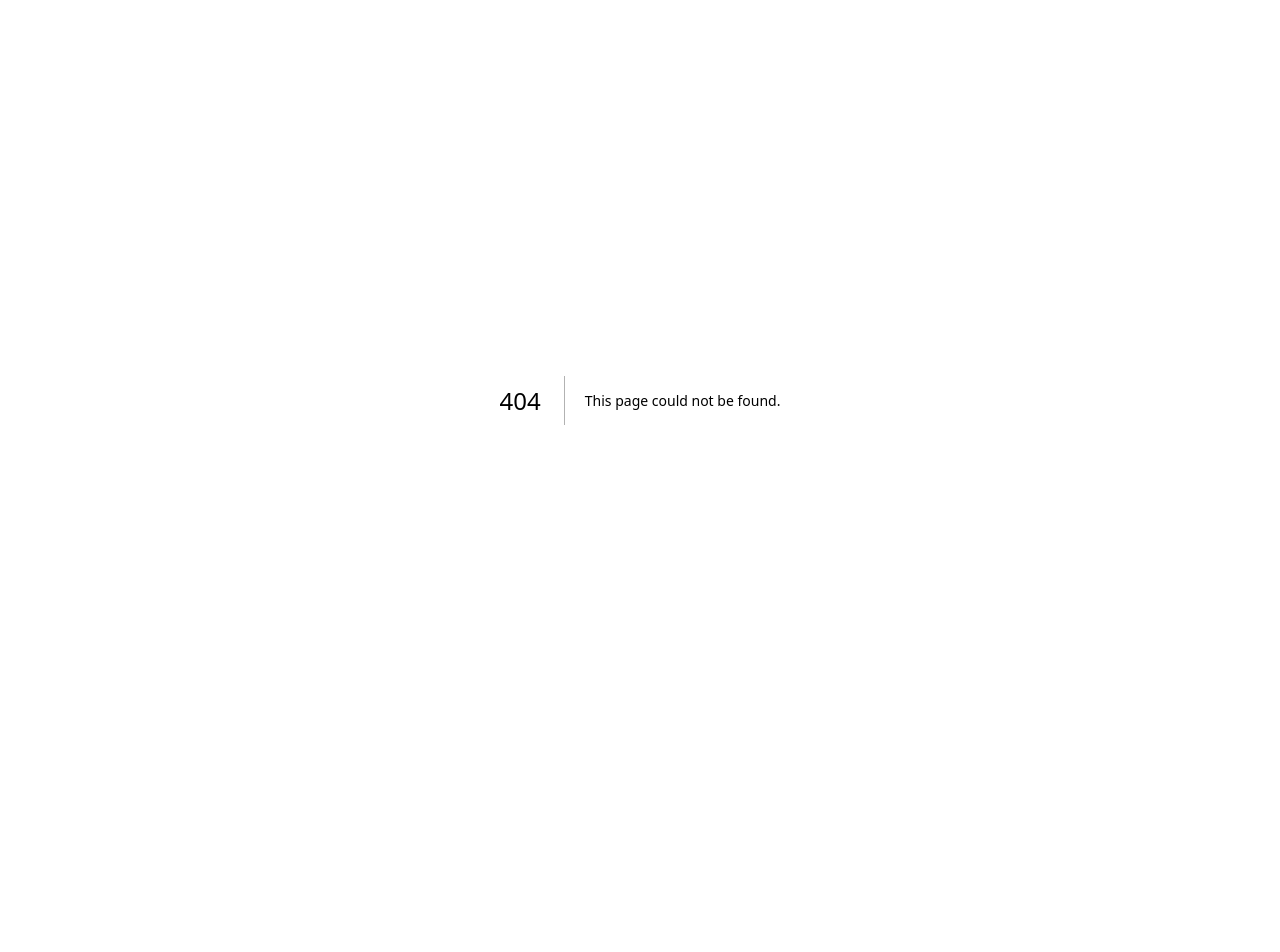
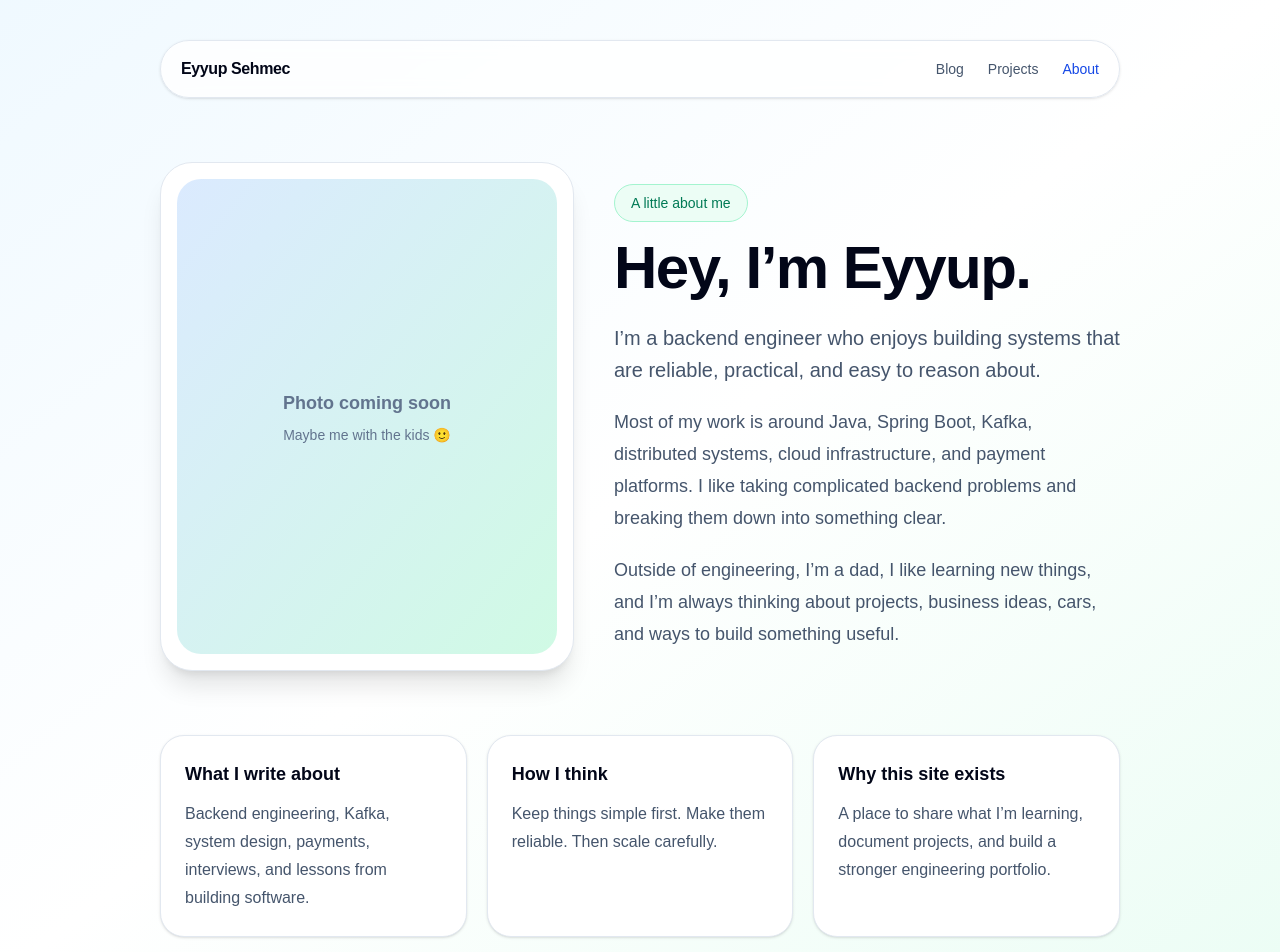
Before and after one commit to esehmec/eyyupsehmec-dev, a Next.js app: page /about in a window 1280 px wide. Before the commit this address had no page. Shown: the top 952 px of the page. Before the commit the page ends 800 px from the top, so only its background shows below. Built offline with nearby package versions, Linux system fonts and the light colour scheme.

Commit message:
redesigned "about" page

```diff
--- /dev/null
+++ b/app/about/page.tsx
@@ -0,0 +1,74 @@
+export default function AboutPage() {
+    return (
+      <main className="min-h-screen bg-gradient-to-br from-sky-50 via-white to-emerald-50 text-slate-950">
+        <section className="mx-auto max-w-5xl px-6 py-10 sm:px-8">
+          <nav className="mb-16 flex items-center justify-between rounded-full border border-slate-200 bg-white/80 px-5 py-4 shadow-sm backdrop-blur">
+            <a href="/" className="font-bold tracking-tight">
+              Eyyup Sehmec
+            </a>
+
+            <div className="flex gap-6 text-sm font-medium text-slate-600">
+              <a href="/#blog" className="hover:text-blue-700">Blog</a>
+              <a href="/#projects" className="hover:text-blue-700">Projects</a>
+              <a href="/about" className="text-blue-700">About</a>
+            </div>
+          </nav>
+
+          <div className="grid items-center gap-10 lg:grid-cols-[0.9fr_1.1fr]">
+            <div className="rounded-[2rem] border border-slate-200 bg-white p-4 shadow-xl">
+              <div className="flex aspect-[4/5] items-center justify-center rounded-[1.5rem] bg-gradient-to-br from-blue-100 to-emerald-100 text-center text-slate-500">
+                <div>
+                  <p className="text-lg font-semibold">Photo coming soon</p>
+                  <p className="mt-2 text-sm">Maybe me with the kids 🙂</p>
+                </div>
+              </div>
+            </div>
+
+            <div>
+              <p className="mb-4 inline-flex rounded-full border border-emerald-200 bg-emerald-50 px-4 py-2 text-sm font-medium text-emerald-700">
+                A little about me
+              </p>
+
+              <h1 className="text-5xl font-black tracking-tight sm:text-6xl">
+                Hey, I’m Eyyup.
+              </h1>
+
+              <p className="mt-6 text-xl leading-8 text-slate-600">
+                I’m a backend engineer who enjoys building systems that are
+                reliable, practical, and easy to reason about.
+              </p>
+
+              <p className="mt-5 text-lg leading-8 text-slate-600">
+                Most of my work is around Java, Spring Boot, Kafka, distributed
+                systems, cloud infrastructure, and payment platforms. I like
+                taking complicated backend problems and breaking them down into
+                something clear.
+              </p>
+
+              <p className="mt-5 text-lg leading-8 text-slate-600">
+                Outside of engineering, I’m a dad, I like learning new things,
+                and I’m always thinking about projects, business ideas, cars,
+                and ways to build something useful.
+              </p>
+            </div>
+          </div>
+
+          <div className="mt-16 grid gap-5 md:grid-cols-3">
+            {[
+              ["What I write about", "Backend engineering, Kafka, system design, payments, interviews, and lessons from building software."],
+              ["How I think", "Keep things simple first. Make them reliable. Then scale carefully."],
+              ["Why this site exists", "A place to share what I’m learning, document projects, and build a stronger engineering portfolio."],
+            ].map(([title, body]) => (
+              <div
+                key={title}
+                className="rounded-3xl border border-slate-200 bg-white p-6 shadow-sm"
+              >
+                <h2 className="text-lg font-bold">{title}</h2>
+                <p className="mt-3 leading-7 text-slate-600">{body}</p>
+              </div>
+            ))}
+          </div>
+        </section>
+      </main>
+    );
+  }
--- a/app/page.tsx
+++ b/app/page.tsx
@@ -40,7 +40,7 @@ export default function Home() {
           <div className="hidden gap-6 text-sm font-medium text-slate-600 sm:flex">
             <a href="#blog" className="hover:text-blue-700">Blog</a>
             <a href="#projects" className="hover:text-blue-700">Projects</a>
-            <a href="#about" className="hover:text-blue-700">About</a>
+            <a href="about" className="hover:text-blue-700">About</a>
           </div>
         </nav>
 
@@ -152,23 +152,8 @@ export default function Home() {
         </div>
       </section>
 
-      <section id="about" className="mx-auto max-w-6xl px-6 py-16 sm:px-8">
-        <div className="rounded-3xl bg-slate-950 p-8 text-white shadow-xl sm:p-12">
-          <p className="text-sm font-semibold uppercase tracking-wider text-blue-300">
-            About
-          </p>
-
-          <h2 className="mt-3 text-3xl font-bold sm:text-4xl">
-            I build systems that need to be reliable.
-          </h2>
-
-          <p className="mt-5 max-w-3xl text-lg leading-8 text-slate-300">
-            My focus is backend engineering: Java, Spring Boot, event-driven
-            architecture, Kafka, cloud deployments, production troubleshooting,
-            and payment infrastructure.
-          </p>
-        </div>
-      </section>
+      <a href="/about" className="hover:text-blue-700">About</a>
+      <a href="/about2" className="hover:text-blue-700">About</a>
 
       <footer className="mx-auto max-w-6xl px-6 py-10 text-sm text-slate-500 sm:px-8">
         © 2026 Eyyup Sehmec. Built with Next.js.
```
